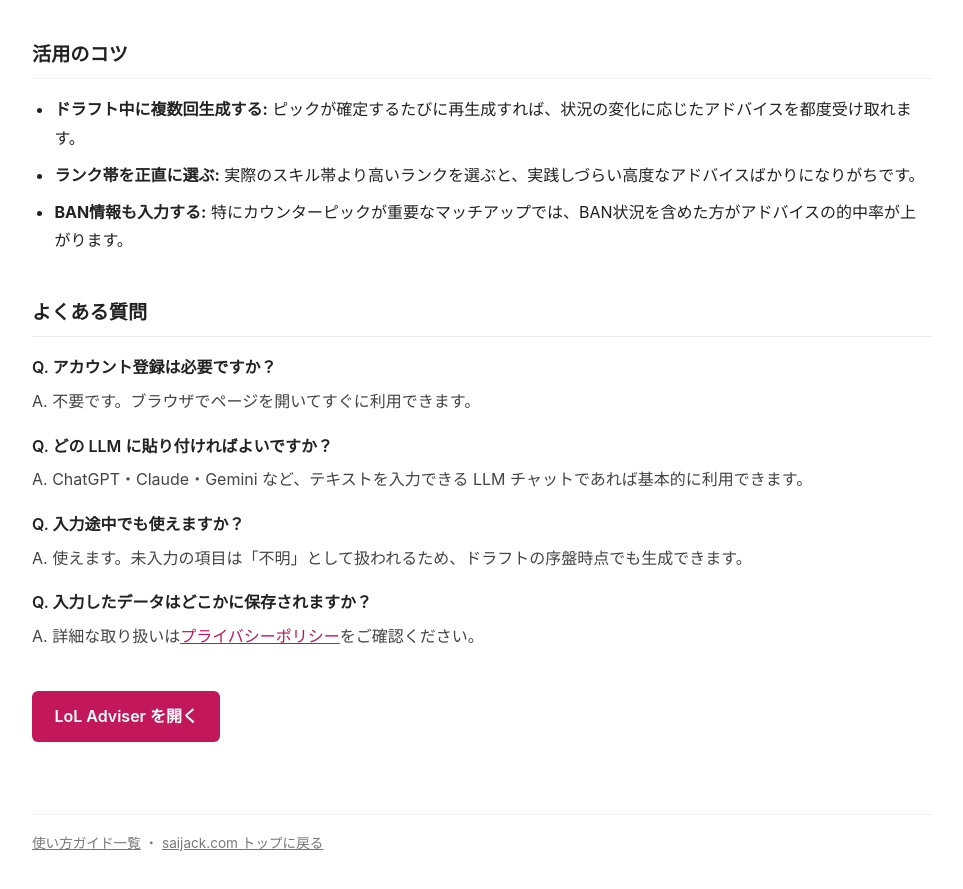
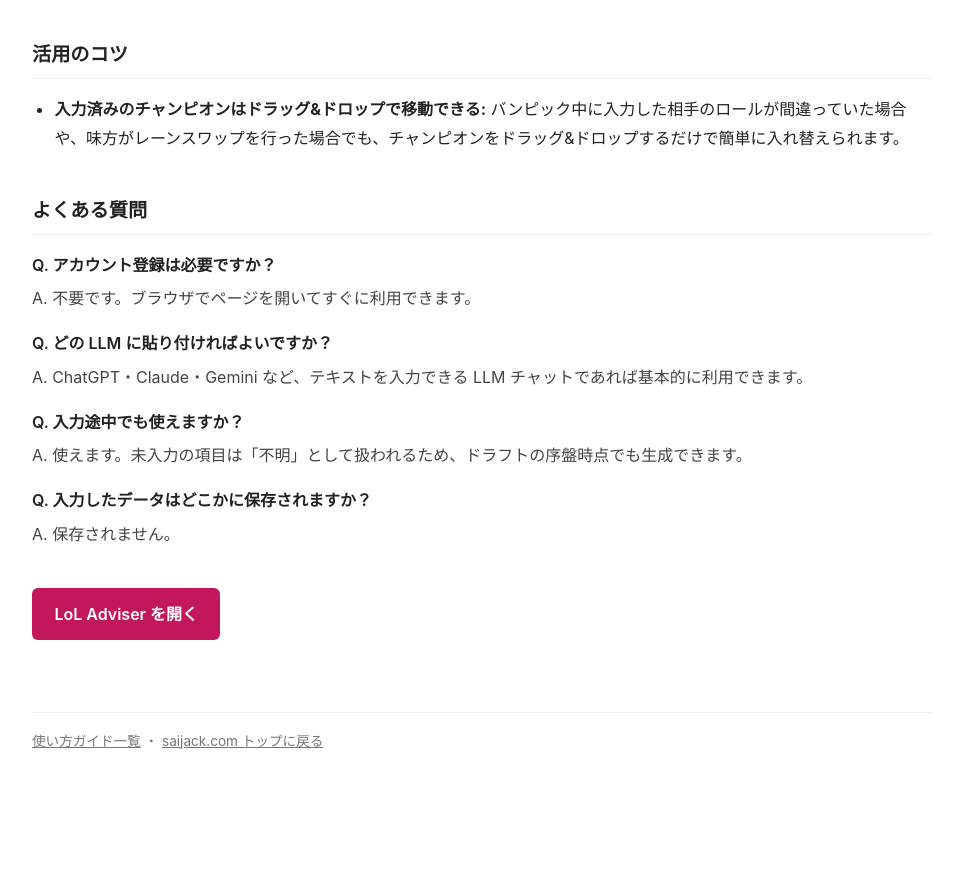
Before and after one commit to saijackteto/saijack_root, a plain HTML site: page guides/lol-adviser.html in a window 1280 px wide. Shown: the part 1541-2430 px from the top of the page, without its empty margins (158-1121 px from the left). After the commit the page ends 2342 px from the top, so only its background shows below. Drawn offline with Linux system fonts and the light colour scheme.

Commit message:
Update usage guides: LoL Adviser drag-and-drop tip, MHXX accuracy tips removal
- lol-adviser.html: replace generic tips with drag-and-drop champion
  reordering tip; clarify that input data is not saved
- mhxx-talisman-ocr.html: remove accuracy-tips section

Co-Authored-By: Claude Sonnet 5 <noreply@anthropic.com>

```diff
--- a/guides/lol-adviser.html
+++ b/guides/lol-adviser.html
@@ -89,9 +89,7 @@
 
 <h2>活用のコツ</h2>
 <ul>
-  <li><strong>ドラフト中に複数回生成する:</strong> ピックが確定するたびに再生成すれば、状況の変化に応じたアドバイスを都度受け取れます。</li>
-  <li><strong>ランク帯を正直に選ぶ:</strong> 実際のスキル帯より高いランクを選ぶと、実践しづらい高度なアドバイスばかりになりがちです。</li>
-  <li><strong>BAN情報も入力する:</strong> 特にカウンターピックが重要なマッチアップでは、BAN状況を含めた方がアドバイスの的中率が上がります。</li>
+  <li><strong>入力済みのチャンピオンはドラッグ&amp;ドロップで移動できる:</strong> バンピック中に入力した相手のロールが間違っていた場合や、味方がレーンスワップを行った場合でも、チャンピオンをドラッグ&amp;ドロップするだけで簡単に入れ替えられます。</li>
 </ul>
 
 <h2>よくある質問</h2>
@@ -106,7 +104,7 @@
   <dd>A. 使えます。未入力の項目は「不明」として扱われるため、ドラフトの序盤時点でも生成できます。</dd>
 
   <dt>Q. 入力したデータはどこかに保存されますか？</dt>
-  <dd>A. 詳細な取り扱いは<a href="/privacy.html">プライバシーポリシー</a>をご確認ください。</dd>
+  <dd>A. 保存されません。</dd>
 </dl>
 
 <a class="cta" href="https://loladviser.saijack.com/">LoL Adviser を開く</a>
```
Also changed, not shown: guides/mhxx-talisman-ocr.html (+0 -7 lines).
